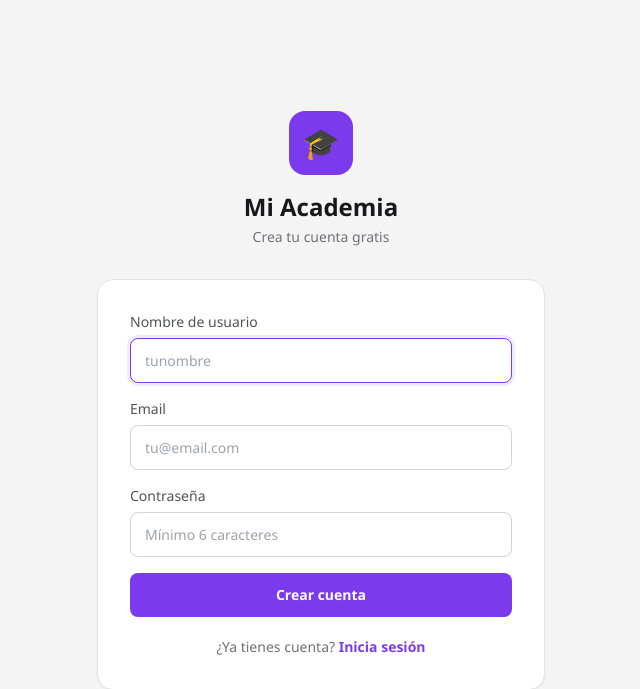
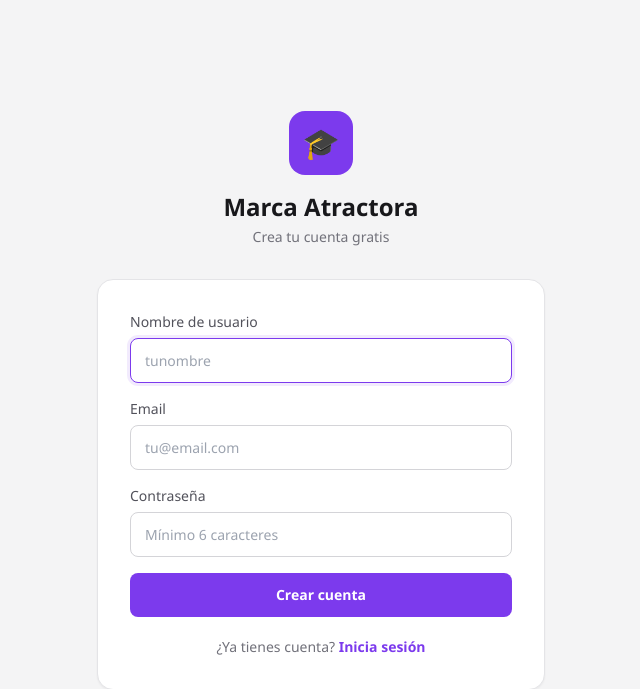
Before and after one commit to activehomees-png/miacademia, a Flask app: page /registro in a window 1280 px wide. Shown: the top 689 px of the page, without its empty margins (319-959 px from the left). Run offline with Flask 3, Linux system fonts and the light colour scheme; some libraries are stand-ins or nearby versions.

Commit message:
Rename academy to Marca Atractora across all templates and defaults

```diff
--- a/app.py
+++ b/app.py
@@ -764,8 +764,13 @@ def not_found(e):
 # ── INIT ──────────────────────────────────────────────────────────────────────
 
 def seed_db():
-    if not SiteSettings.query.first():
-        db.session.add(SiteSettings())
+    s = SiteSettings.query.first()
+    if not s:
+        s = SiteSettings()
+        db.session.add(s)
+    if s.academy_name == 'Mi Academia':
+        s.academy_name = 'Marca Atractora'
+    db.session.commit()
     if not User.query.filter_by(role='admin').first():
         admin = User(username='admin', email='admin@academia.com', role='admin')
         admin.set_password('admin123')
--- a/config.py
+++ b/config.py
@@ -15,4 +15,4 @@ STRIPE_SECRET_KEY = os.environ.get('STRIPE_SECRET_KEY', '')
 UPLOAD_FOLDER = os.path.join(os.path.dirname(os.path.abspath(__file__)), 'static', 'uploads')
 MAX_CONTENT_LENGTH = 16 * 1024 * 1024
 
-ACADEMY_NAME = os.environ.get('ACADEMY_NAME', 'Mi Academia')
+ACADEMY_NAME = os.environ.get('ACADEMY_NAME', 'Marca Atractora')
--- a/models.py
+++ b/models.py
@@ -154,7 +154,7 @@ class LessonProgress(db.Model):
 
 class SiteSettings(db.Model):
     id                    = db.Column(db.Integer, primary_key=True)
-    academy_name          = db.Column(db.String(100), default='Mi Academia')
+    academy_name          = db.Column(db.String(100), default='Marca Atractora')
     community_image       = db.Column(db.String(500), default='')
     community_image_data  = db.Column(db.LargeBinary, nullable=True)
     community_image_mime  = db.Column(db.String(50), default='image/jpeg')
--- a/templates/auth/login.html
+++ b/templates/auth/login.html
@@ -14,7 +14,7 @@
 <div class="w-full max-w-md">
   <div class="text-center mb-8">
     <div class="w-16 h-16 bg-violet-600 rounded-2xl flex items-center justify-center text-3xl mx-auto mb-4">🎓</div>
-    <h1 class="text-2xl font-bold text-[#18181b]">Mi Academia</h1>
+    <h1 class="text-2xl font-bold text-[#18181b]">Marca Atractora</h1>
     <p class="text-[#71717a] text-sm mt-1">Inicia sesión para continuar</p>
   </div>
 
--- a/templates/auth/register.html
+++ b/templates/auth/register.html
@@ -14,7 +14,7 @@
 <div class="w-full max-w-md">
   <div class="text-center mb-8">
     <div class="w-16 h-16 bg-violet-600 rounded-2xl flex items-center justify-center text-3xl mx-auto mb-4">🎓</div>
-    <h1 class="text-2xl font-bold text-[#18181b]">Mi Academia</h1>
+    <h1 class="text-2xl font-bold text-[#18181b]">Marca Atractora</h1>
     <p class="text-[#71717a] text-sm mt-1">Crea tu cuenta gratis</p>
   </div>
 
```
